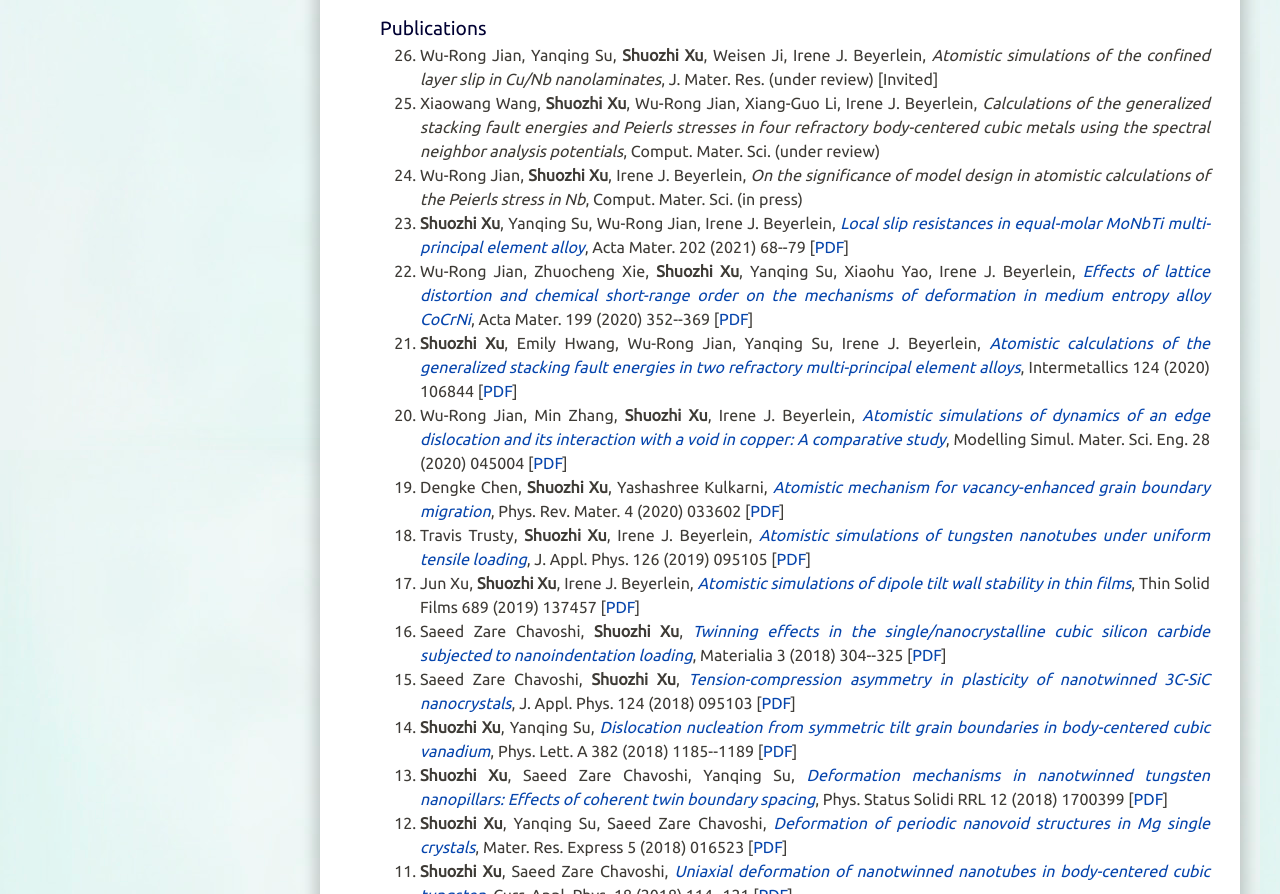
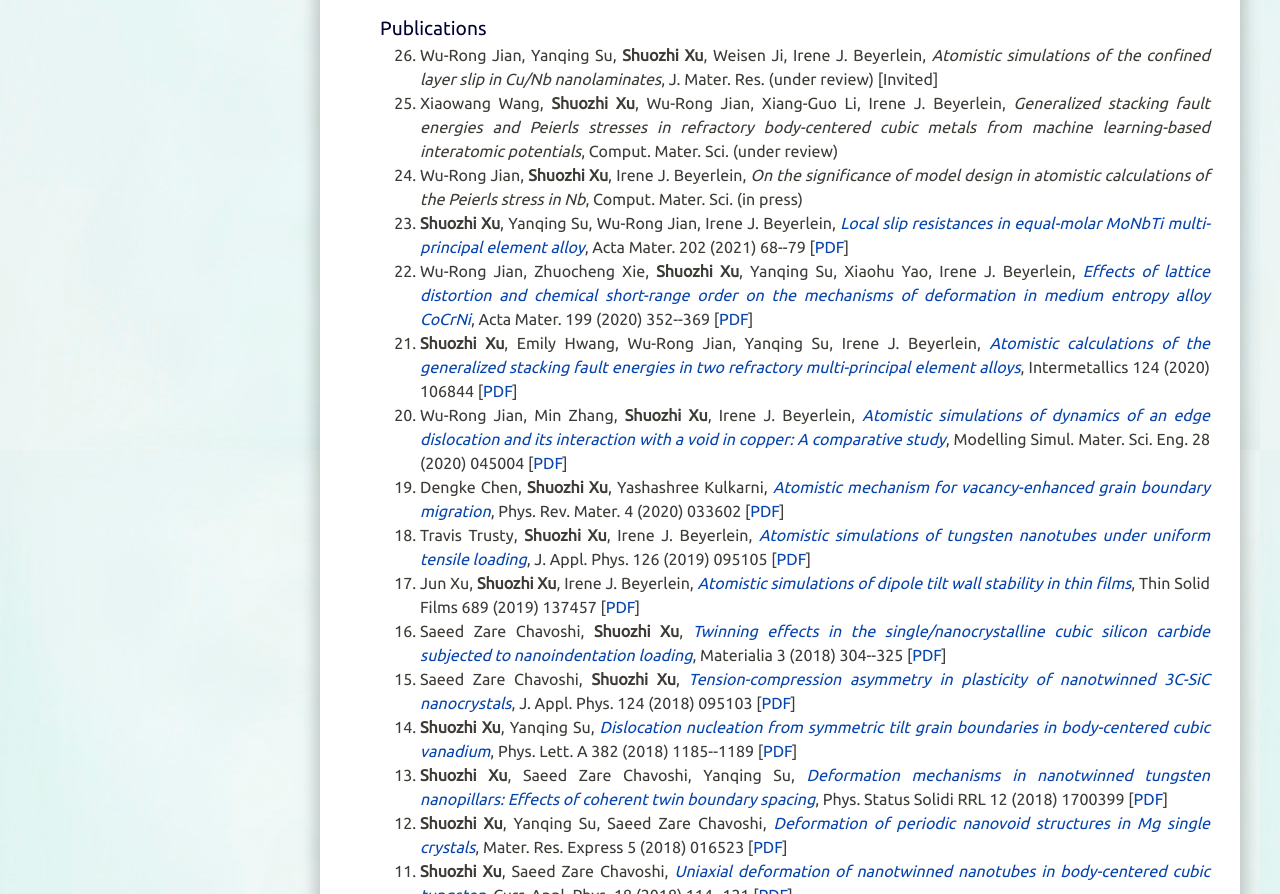
Before and after one commit to shuozhixu/shuozhixu.github.io, a plain HTML site: page research.html in a window 1280 px wide. Shown: the part 3330-4224 px from the top of the page. Drawn offline with Linux system fonts and the light colour scheme.

Commit message:
Update research.html

```diff
--- a/research.html
+++ b/research.html
@@ -117,7 +117,7 @@
                             <h3>Publications</h3>
                             <ol reversed type="1">
                                 <li>Wu-Rong Jian, Yanqing Su, <b>Shuozhi Xu</b>, Weisen Ji, Irene J. Beyerlein, <i>Atomistic simulations of the confined layer slip in Cu/Nb nanolaminates</i>, J. Mater. Res. (under review) [Invited]</li>
-                                <li>Xiaowang Wang, <b>Shuozhi Xu</b>, Wu-Rong Jian, Xiang-Guo Li, Irene J. Beyerlein, <i>Calculations of the generalized stacking fault energies and Peierls stresses in four refractory body-centered cubic metals using the spectral neighbor analysis potentials</i>, Comput. Mater. Sci. (under review)</li>
+                                <li>Xiaowang Wang, <b>Shuozhi Xu</b>, Wu-Rong Jian, Xiang-Guo Li, Irene J. Beyerlein, <i>Generalized stacking fault energies and Peierls stresses in refractory body-centered cubic metals from machine learning-based interatomic potentials</i>, Comput. Mater. Sci. (under review)</li>
                                 <li>Wu-Rong Jian, <b>Shuozhi Xu</b>, Irene J. Beyerlein, <i>On the significance of model design in atomistic calculations of the Peierls stress in Nb</i>, Comput. Mater. Sci. (in press)</li>
                                 <li><b>Shuozhi Xu</b>, Yanqing Su, Wu-Rong Jian, Irene J. Beyerlein, <a href="http://dx.doi.org/10.1016/j.actamat.2020.10.042"><i>Local slip resistances in equal-molar MoNbTi multi-principal element alloy</i></a>, Acta Mater. 202 (2021) 68--79 [<a href="publications/mpea/xu_monbti.lsr_acta.2021.pdf">PDF</a>]</li>
                                 <li>Wu-Rong Jian, Zhuocheng Xie, <b>Shuozhi Xu</b>, Yanqing Su, Xiaohu Yao, Irene J. Beyerlein, <a href="http://dx.doi.org/10.1016/j.actamat.2020.08.044"><i>Effects of lattice distortion and chemical short-range order on the mechanisms of deformation in medium entropy alloy CoCrNi</i></a>, Acta Mater. 199 (2020) 352--369 [<a href="publications/mpea/jian_cocrni.ld.csro_acta.2020.pdf">PDF</a>]</li>
```
